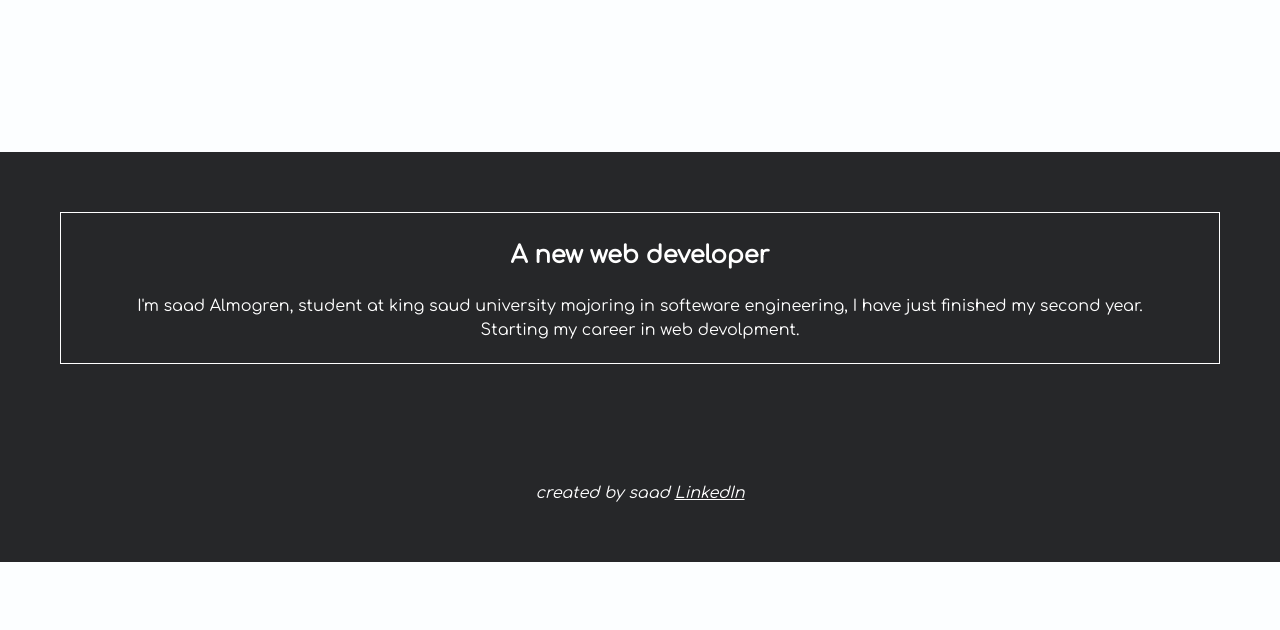
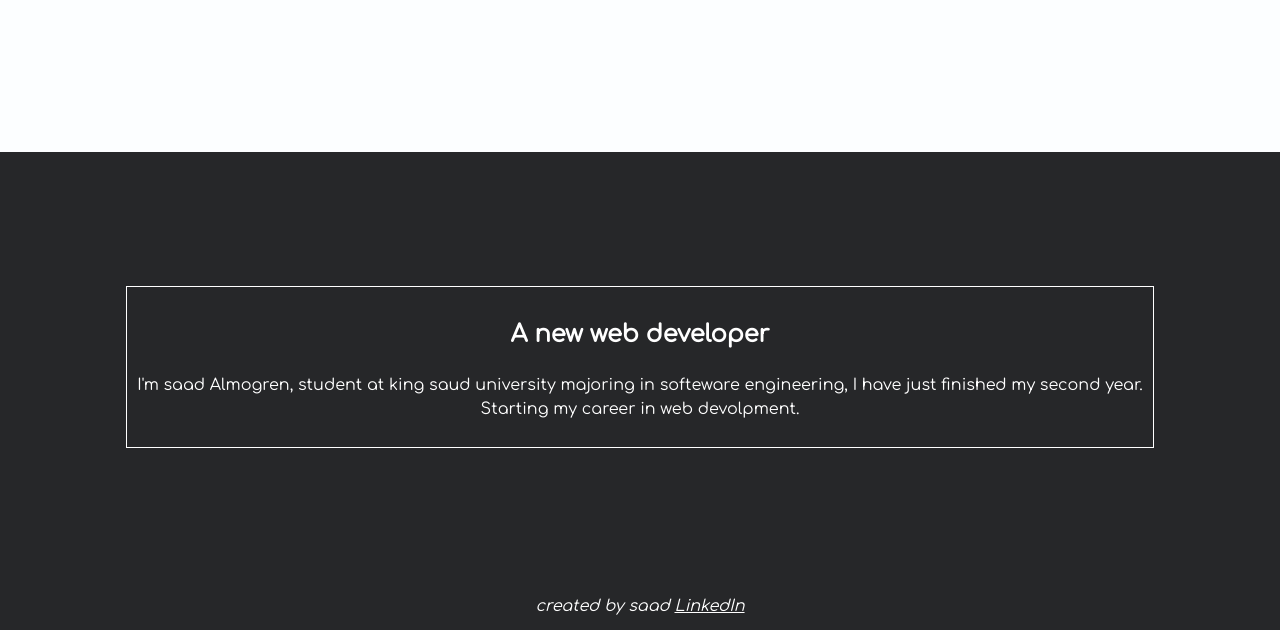
Before and after one commit to saadalmogren/homework-portfolio, a plain HTML site: page index.html in a window 1280 px wide. Shown: the part 208-838 px from the top of the page. Before the commit the page ends 800 px from the top, so only its background shows below. Drawn offline with Linux system fonts and the light colour scheme.

Commit message:
Update style.css

```diff
--- a/style.css
+++ b/style.css
@@ -51,18 +51,27 @@ nav a{
 nav li a:hover:not(.active) {
   background-color: #c2c4c4;
 }
-
 .active {
   background-color: #4CAF50;
 }
+
+.ab-section{
+	background-color: #262729;
+	color: white;
+	display: flex;
+	flex-direction: column;
+	justify-content:  center;
+	height: 50vh;
+	padding: 0 10px;
+}
+
 
 .about, .sec-port{
  	border: solid 1px white;
  	box-sizing: border-box;
  	line-height: 1.5;
  	text-align: center;
- 	padding: 5px;
- 	width: 100%;
+ 	padding: 10px;
  }
  h2{
  	clear: both;
@@ -94,19 +103,13 @@ nav li a:hover:not(.active) {
 .center-img{
 	margin: 0 10vw;
 }
-.sec-port{
-	display: flex;
- 	flex-direction: column;
- 	align-items: center;
-}
-
 .ab-footer, .ab-section, .sec-port{
 	background-color: #262729;
 	color: white;
-	height: auto;
-	margin: 0;
-	padding: 60px;
-	text-align: center;
+	display: flex;
+	flex-direction: column;
+	align-items: center;
+	padding: 15px;
 }
 
 .exp img{
```
